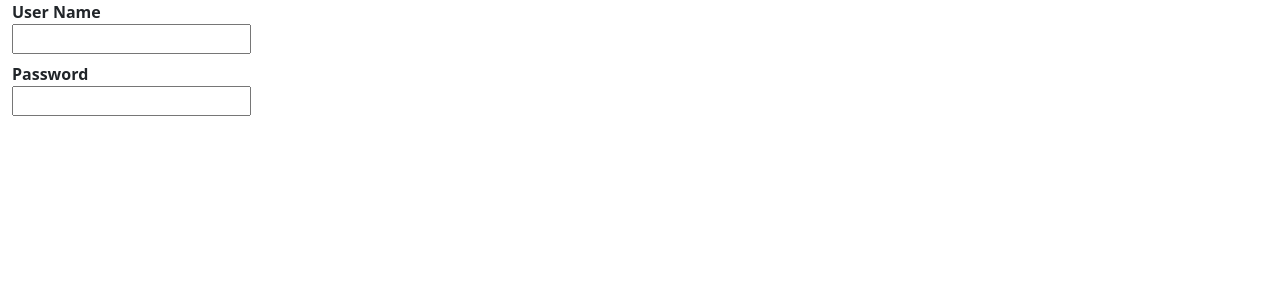
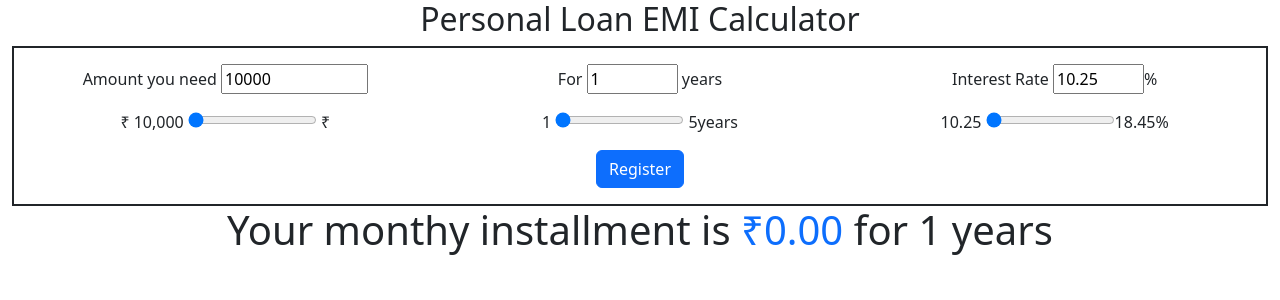
Before and after one commit to vajaganidhanesh/angular-workspace, an Angular app: page / in a window 1280 px wide. Shown: the top 300 px of the page. Built offline with nearby package versions, Linux system fonts and the light colour scheme.

Commit message:
EMI calculator

```diff
--- a/projects/shopping/src/app/app.module.ts
+++ b/projects/shopping/src/app/app.module.ts
@@ -18,6 +18,7 @@ import { ForDemoComponent } from './components/for-demo/for-demo.component';
 import { BookingSiteComponent } from './components/booking-site/booking-site.component';
 import { ClassBindComponent } from './components/class-bind/class-bind.component';
 import { EventBindingComponent } from './components/event-binding/event-binding.component';
+import { EmiComponent } from './components/emi/emi.component';
 
 @NgModule({
   declarations: [
@@ -38,9 +39,10 @@ import { EventBindingComponent } from './components/event-binding/event-binding.
     BookingSiteComponent,
     ClassBindComponent,
     EventBindingComponent,
+    EmiComponent,
   ],
   imports: [BrowserModule, FormsModule],
   providers: [],
-  bootstrap: [EventBindingComponent],
+  bootstrap: [EmiComponent],
 })
 export class AppModule {}
--- /dev/null
+++ b/projects/shopping/src/app/components/emi/emi.component.html
@@ -0,0 +1,73 @@
+<div class="container-fluid">
+  <h2 class="text-center">Personal Loan EMI Calculator</h2>
+  <div class="border border-2 border-dark p-3 text-center">
+    <div class="row">
+      <div class="col">
+        Amount you need
+        <input type="text" size="10" [value]="P" name="" id="" />
+      </div>
+      <div class="col">
+        For <input type="text" name="" [value]="n" size="4" id="" /> years
+      </div>
+      <div class="col">
+        Interest Rate <input type="text" size="4" [value]="r" />%
+      </div>
+    </div>
+    <div class="row mt-3">
+      <div class="col">
+        &#8377; 10,000
+        <input
+          type="range"
+          min="10000"
+          value="10000"
+          max="1000000"
+          name=""
+          id=""
+          (change)="amountChange($event)"
+        />
+        &#8377;
+      </div>
+      <div class="col">
+        1
+        <input
+          type="range"
+          [value]="n"
+          (change)="yearChange($event)"
+          value="1"
+          min="1"
+          max="5"
+        />
+        5years
+      </div>
+      <div class="col">
+        10.25
+        <input
+          type="range"
+          min="10.25"
+          step="0.1"
+          [value]="r"
+          max="18.45"
+          name=""
+          id=""
+          (change)="interestChange($event)"
+        />18.45%
+      </div>
+    </div>
+    <div class="row mt-3">
+      <div class="col">
+        <button (click)="totalEMI()" class="btn btn-primary">Register</button>
+      </div>
+    </div>
+  </div>
+  <div class="row">
+    <div class="col text-center">
+      <h1>
+        Your monthy installment is
+        <span class="text-center text-primary"
+          >{{ EMI | currency : "INR" }}
+        </span>
+        for {{ n }} years
+      </h1>
+    </div>
+  </div>
+</div>
--- /dev/null
+++ b/projects/shopping/src/app/components/emi/emi.component.ts
@@ -0,0 +1,30 @@
+import { Component } from '@angular/core';
+
+@Component({
+  selector: 'app-emi',
+  templateUrl: './emi.component.html',
+  styleUrls: ['./emi.component.css'],
+})
+export class EmiComponent {
+  public P: number = 10000;
+  public r: number = 10.25;
+  public n: number = 1;
+  public EMI: number = 0;
+
+  public amountChange(e: any) {
+    this.P = e.target.value;
+  }
+  public yearChange(e: any) {
+    this.n = e.target.value;
+  }
+  public interestChange(e: any) {
+    this.r = e.target.value;
+  }
+
+  public totalEMI() {
+    var n = this.n * 12;
+    var r = this.r / 12 / 100;
+    // alert(`${n}`);
+    this.EMI = (this.P * r * Math.pow(1 + r, n)) / Math.pow(1 + r, n) - 1;
+  }
+}
--- a/projects/shopping/src/index.html
+++ b/projects/shopping/src/index.html
@@ -8,6 +8,6 @@
     <link rel="icon" type="image/x-icon" href="favicon.ico" />
   </head>
   <body>
-    <app-event-binding> </app-event-binding>
+    <app-emi> </app-emi>
   </body>
 </html>
```
Also changed, not shown: projects/shopping/src/app/components/emi/emi.component.css (added).
